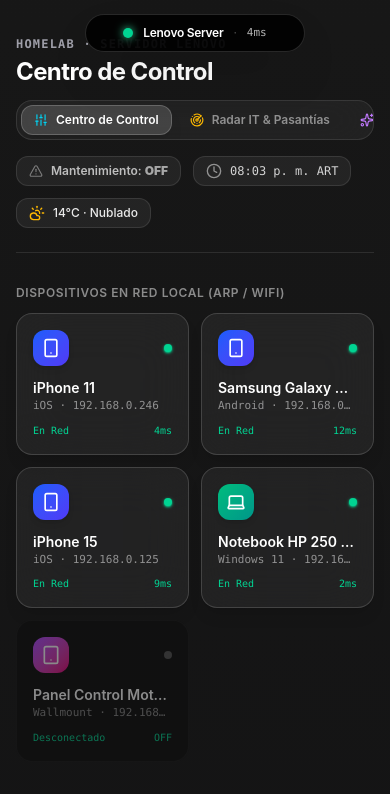
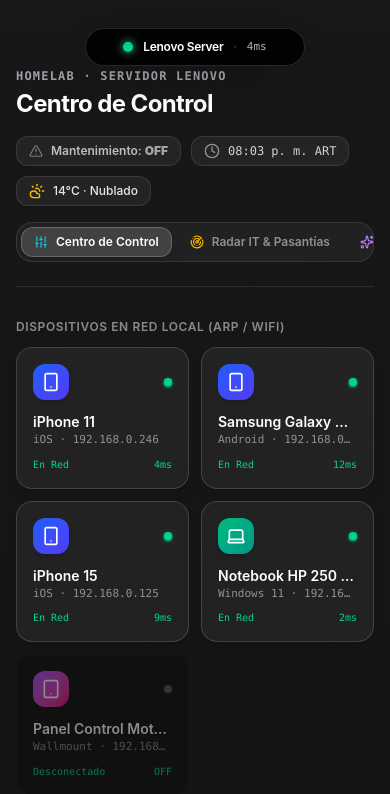
Before and after one commit to santinohicke/homelab-dashboard, a React (Vite) app: page / in a window 390 px wide. Shown: the top 794 px of the page. Built offline with nearby package versions, Linux system fonts and the light colour scheme; no server answers.

Commit message:
Optimize deployment pipeline with atomic tar packaging and calibrate Dynamic Island for iPhone 11 notch clearance

```diff
--- a/src/App.jsx
+++ b/src/App.jsx
@@ -1172,14 +1172,17 @@
 
   return (
     <div className="min-h-screen bg-gradient-to-b from-neutral-900 via-zinc-950 to-black text-white px-4 sm:px-8 pt-3 pb-12 font-sans selection:bg-blue-500/30">
-      {/* FLOATING DYNAMIC ISLAND */}
+      {/* FLOATING DYNAMIC ISLAND (Safe-area adapted for iPhone 11 notch clearance) */}
       {islandOpen && (
         <div
           className="fixed inset-0 z-30 bg-black/20 backdrop-blur-[1px] transition-opacity duration-300"
           onClick={() => setIslandOpen(false)}
         />
       )}
-      <div className="fixed top-3.5 left-1/2 -translate-x-1/2 z-40">
+      <div
+        className="fixed left-1/2 -translate-x-1/2 z-40 transition-[top] duration-200"
+        style={{ top: 'max(1.75rem, calc(env(safe-area-inset-top, 0px) + 10px))' }}
+      >
         <div
           onClick={() => setIslandOpen(!islandOpen)}
           style={{
@@ -1360,10 +1363,11 @@
         </div>
       )}
 
-      <div className="max-w-6xl mx-auto pt-6 sm:pt-8 space-y-8">
+      <div className="max-w-6xl mx-auto pt-14 sm:pt-8 space-y-8">
         {/* HEADER */}
-        <div className="flex flex-col sm:flex-row sm:items-end justify-between gap-4 pb-6 border-b border-white/10">
-          <div className="space-y-3 w-full sm:w-auto">
+        <div className="pb-6 border-b border-white/10 space-y-4">
+          {/* TOP ROW: TITLE ON LEFT, WIDGETS (MANTENIMIENTO, HORA, TEMPERATURA) ON RIGHT */}
+          <div className="flex flex-col sm:flex-row sm:items-center justify-between gap-4">
             <div>
               <div className="text-xs uppercase tracking-widest text-zinc-400 font-mono font-semibold mb-1">
                 {dashboardSection === "control" && "HOMELAB · SERVIDOR LENOVO"}
@@ -1387,8 +1391,35 @@
               </h1>
             </div>
 
-            {/* SECTIONS SWITCHER HORIZONTALLY SCROLLABLE BAR */}
-            <div className="flex items-center gap-1.5 p-1 rounded-2xl bg-white/[0.05] border border-white/10 backdrop-blur-xl overflow-x-auto no-scrollbar max-w-full">
+            {/* WIDGETS RIGHT-ALIGNED: MANTENIMIENTO, HORA, TEMPERATURA */}
+            <div className="flex flex-wrap items-center justify-start sm:justify-end gap-2.5 sm:gap-3 text-xs shrink-0">
+              {/* Toggle Modo Mantenimiento Button */}
+              <button
+                onClick={toggleMaintenanceMode}
+                className={`flex items-center gap-2 px-3 py-1.5 rounded-xl border text-xs font-semibold transition-all cursor-pointer ${
+                  maintenanceMode
+                    ? "bg-amber-500/25 border-amber-400/50 text-amber-300 shadow-md shadow-amber-500/20"
+                    : "bg-white/[0.06] border-white/10 text-white/70 hover:text-white hover:bg-white/10"
+                }`}
+                title="Activar o desactivar aviso de modo mantenimiento en el dashboard"
+              >
+                <AlertTriangle className={`w-3.5 h-3.5 ${maintenanceMode ? "text-amber-400 animate-pulse" : "text-white/40"}`} />
+                <span>Mantenimiento: <strong className={maintenanceMode ? "text-amber-300 font-bold" : "text-white/60"}>{maintenanceMode ? "ON" : "OFF"}</strong></span>
+              </button>
+
+              <div className="flex items-center gap-2 px-3 py-1.5 rounded-xl bg-white/[0.06] border border-white/10 text-white/80 glass-shine">
+                <Clock className="w-4 h-4 text-white/50" />
+                <span className="font-mono">{timeStr}</span>
+              </div>
+              <div className="flex items-center gap-2 px-3 py-1.5 rounded-xl bg-white/[0.06] border border-white/10 text-white/90 glass-shine">
+                <CloudSun className="w-4 h-4 text-amber-400" />
+                <span className="font-medium">{homeTemp} · {homeCondition}</span>
+              </div>
+            </div>
+          </div>
+
+          {/* BOTTOM ROW: FULL WIDTH SECTIONS SWITCHER HORIZONTALLY SCROLLABLE BAR */}
+          <div className="w-full flex items-center gap-1.5 p-1 rounded-2xl bg-white/[0.05] border border-white/10 backdrop-blur-xl overflow-x-auto no-scrollbar">
             {[
               { id: "control", label: "Centro de Control", icon: Sliders, color: "text-cyan-400" },
               { id: "radar", label: "Radar IT & Pasantías", icon: Radar, color: "text-amber-400" },
@@ -1416,32 +1447,6 @@
                 </button>
               );
             })}
-            </div>
-          </div>
-
-          <div className="flex flex-wrap items-center gap-3 text-xs shrink-0">
-            {/* Toggle Modo Mantenimiento Button */}
-            <button
-              onClick={toggleMaintenanceMode}
-              className={`flex items-center gap-2 px-3 py-1.5 rounded-xl border text-xs font-semibold transition-all cursor-pointer ${
-                maintenanceMode
-                  ? "bg-amber-500/25 border-amber-400/50 text-amber-300 shadow-md shadow-amber-500/20"
-                  : "bg-white/[0.06] border-white/10 text-white/70 hover:text-white hover:bg-white/10"
-              }`}
-              title="Activar o desactivar aviso de modo mantenimiento en el dashboard"
-            >
-              <AlertTriangle className={`w-3.5 h-3.5 ${maintenanceMode ? "text-amber-400 animate-pulse" : "text-white/40"}`} />
-              <span>Mantenimiento: <strong className={maintenanceMode ? "text-amber-300 font-bold" : "text-white/60"}>{maintenanceMode ? "ON" : "OFF"}</strong></span>
-            </button>
-
-            <div className="flex items-center gap-2 px-3 py-1.5 rounded-xl bg-white/[0.06] border border-white/10 text-white/80 glass-shine">
-              <Clock className="w-4 h-4 text-white/50" />
-              <span className="font-mono">{timeStr}</span>
-            </div>
-            <div className="flex items-center gap-2 px-3 py-1.5 rounded-xl bg-white/[0.06] border border-white/10 text-white/90 glass-shine">
-              <CloudSun className="w-4 h-4 text-amber-400" />
-              <span className="font-medium">{homeTemp} · {homeCondition}</span>
-            </div>
           </div>
         </div>
 
```
Also changed, not shown: 1 other file (tests, documents, lock files or other folders). Lines whose indentation alone changed are shown as unchanged.
